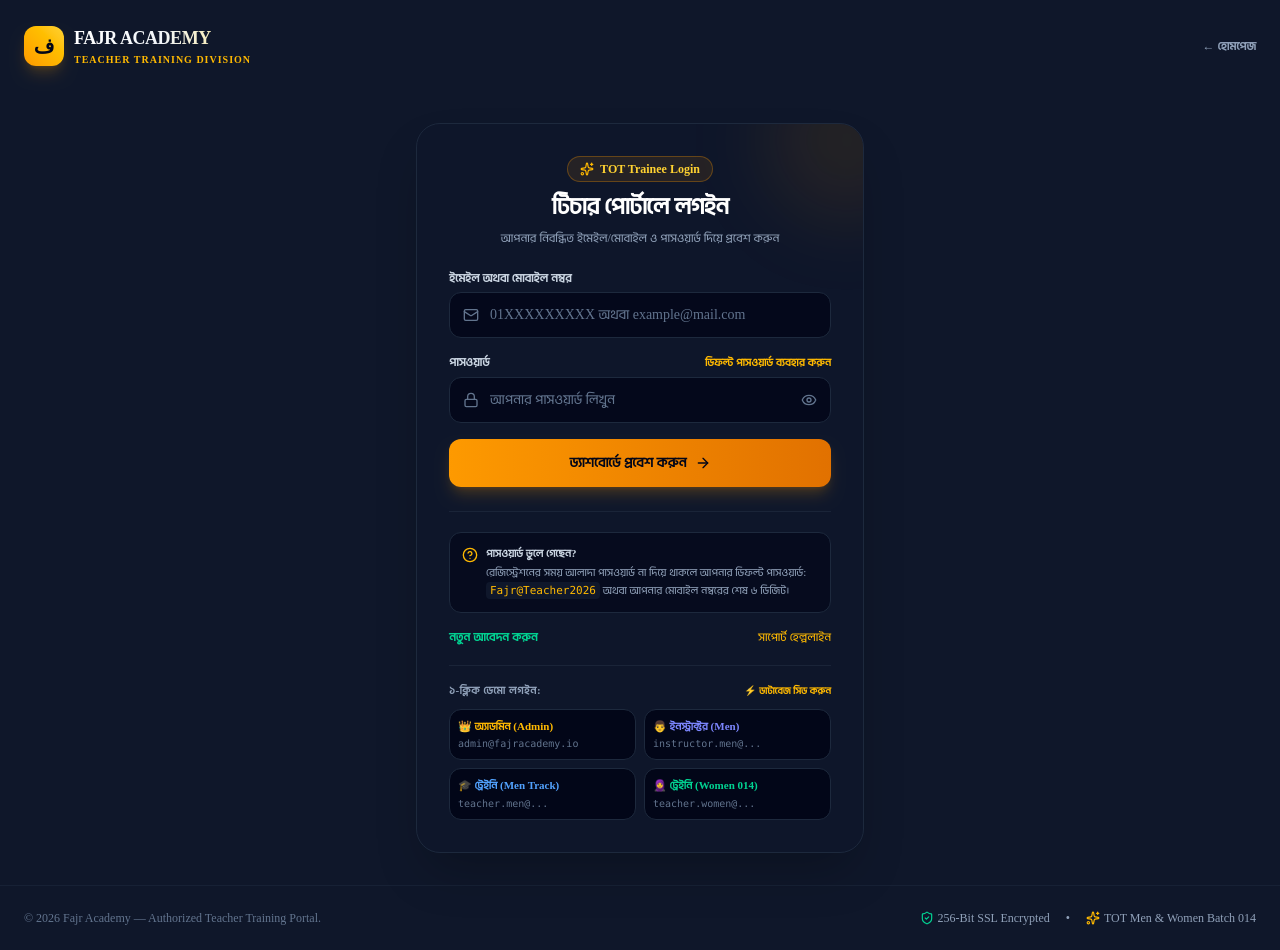
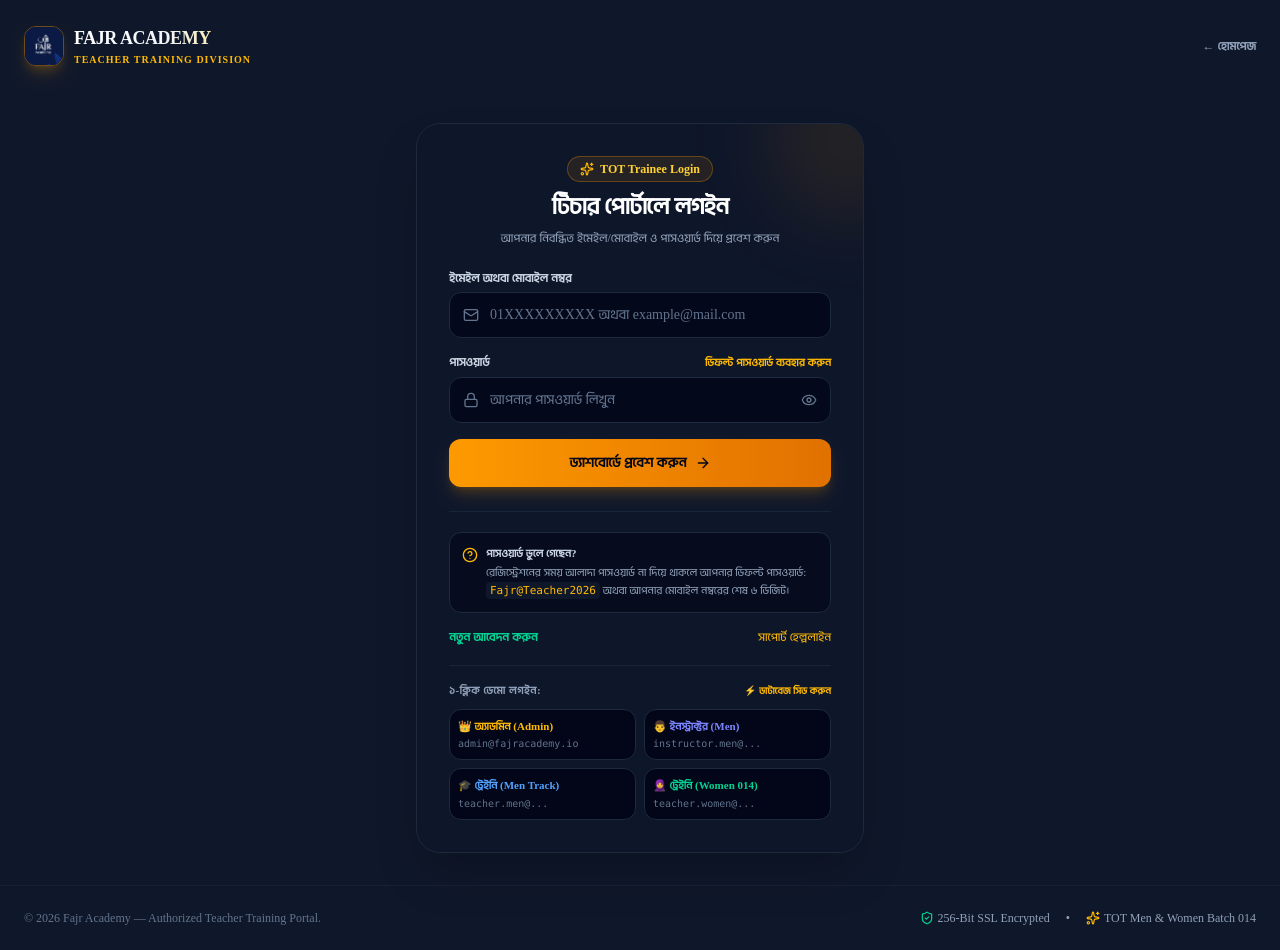
Before and after one commit to rabbiTheWebDeveloper/fajr-academy-teacher-training, a Next.js app: page /login in a window 1280 px wide. Built offline with nearby package versions, Linux system fonts and the light colour scheme.

Commit message:
feat: implement instructor layout, payments portal, and authentication login page

```diff
--- a/src/app/(auth)/login/page.js
+++ b/src/app/(auth)/login/page.js
@@ -14,9 +14,12 @@
       {/* Top Header */}
       <header className="p-4 sm:p-6 max-w-7xl mx-auto w-full flex items-center justify-between">
         <Link href="/" className="flex items-center gap-2.5 group">
-          <div className="w-10 h-10 rounded-xl bg-gradient-to-tr from-amber-500 to-amber-300 flex items-center justify-center text-slate-950 font-black text-xl shadow-lg shadow-amber-500/20 group-hover:scale-105 transition-transform">
-            ف
-          </div>
+          {/* eslint-disable-next-line @next/next/no-img-element */}
+          <img
+            src="/fajr-logo.png"
+            alt="Fajr Academy"
+            className="w-10 h-10 rounded-xl object-cover shadow-lg shadow-amber-500/20 group-hover:scale-105 transition-transform border border-amber-500/40"
+          />
           <div className="flex flex-col">
             <span className="font-extrabold text-lg tracking-tight bg-gradient-to-r from-white via-slate-100 to-amber-200 bg-clip-text text-transparent">
               FAJR ACADEMY
--- a/src/app/(instractor)/layout.jsx
+++ b/src/app/(instractor)/layout.jsx
@@ -24,9 +24,12 @@
         <div className="max-w-7xl mx-auto flex items-center justify-between gap-4">
           <div className="flex items-center gap-3">
             <Link href="/instructor" className="flex items-center gap-2.5 group">
-              <div className="w-10 h-10 rounded-xl bg-gradient-to-tr from-indigo-600 via-indigo-500 to-purple-400 flex items-center justify-center text-white font-black text-xl shadow-lg shadow-indigo-600/30 group-hover:scale-105 transition-transform">
-                ف
-              </div>
+              {/* eslint-disable-next-line @next/next/no-img-element */}
+              <img
+                src="/fajr-logo.png"
+                alt="Fajr Academy"
+                className="w-10 h-10 rounded-xl object-cover shadow-lg shadow-indigo-600/30 group-hover:scale-105 transition-transform border border-indigo-500/40"
+              />
               <div className="flex flex-col">
                 <span className="font-extrabold text-lg tracking-tight bg-gradient-to-r from-white via-slate-100 to-indigo-200 bg-clip-text text-transparent">
                   FAJR ACADEMY
--- a/src/app/(tot)/payments/PaymentsClient.jsx
+++ b/src/app/(tot)/payments/PaymentsClient.jsx
@@ -283,9 +283,12 @@
               {/* Invoice Header */}
               <div className="flex flex-col sm:flex-row items-start sm:items-center justify-between gap-6 border-b border-[#C59B27]/30 print:border-gray-300 pb-6">
                 <div className="flex items-center gap-3.5">
-                  <div className="w-12 h-12 rounded-2xl bg-gradient-to-tr from-[#C59B27] via-[#D4AF37] to-[#E5B842] flex items-center justify-center text-[#051329] font-black text-2xl shadow-lg border border-[#FDFBF7]/30">
-                    ف
-                  </div>
+                  {/* eslint-disable-next-line @next/next/no-img-element */}
+                  <img
+                    src="/fajr-logo.png"
+                    alt="Fajr Academy"
+                    className="w-12 h-12 rounded-2xl object-cover shadow-lg border border-[#C59B27]/40 print:border-gray-400"
+                  />
                   <div>
                     <h3 className="font-black text-xl tracking-tight text-white print:text-black">
                       FAJR ACADEMY
```
